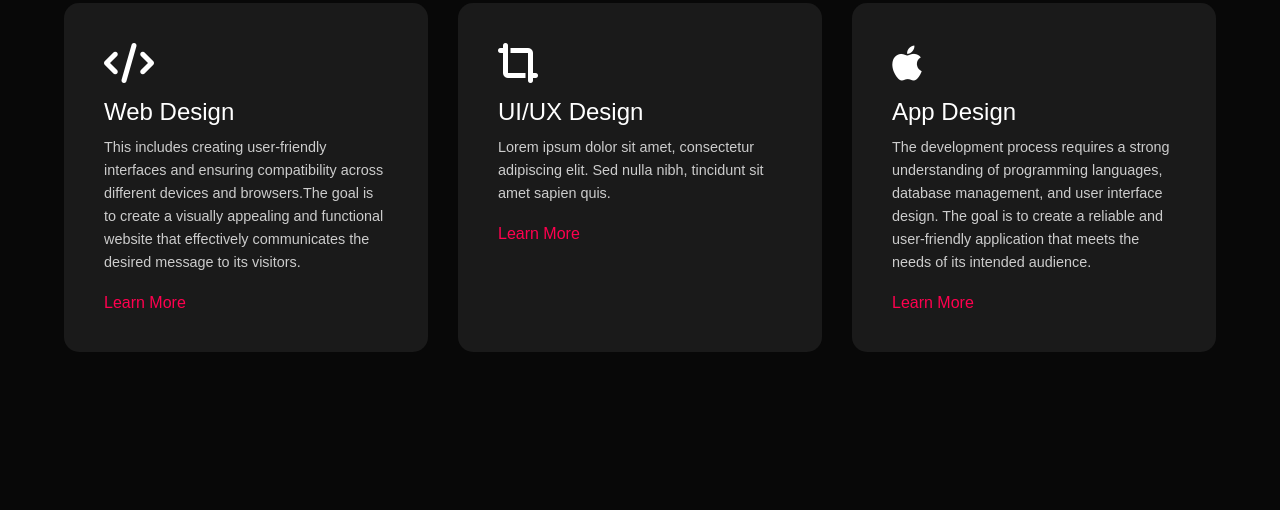
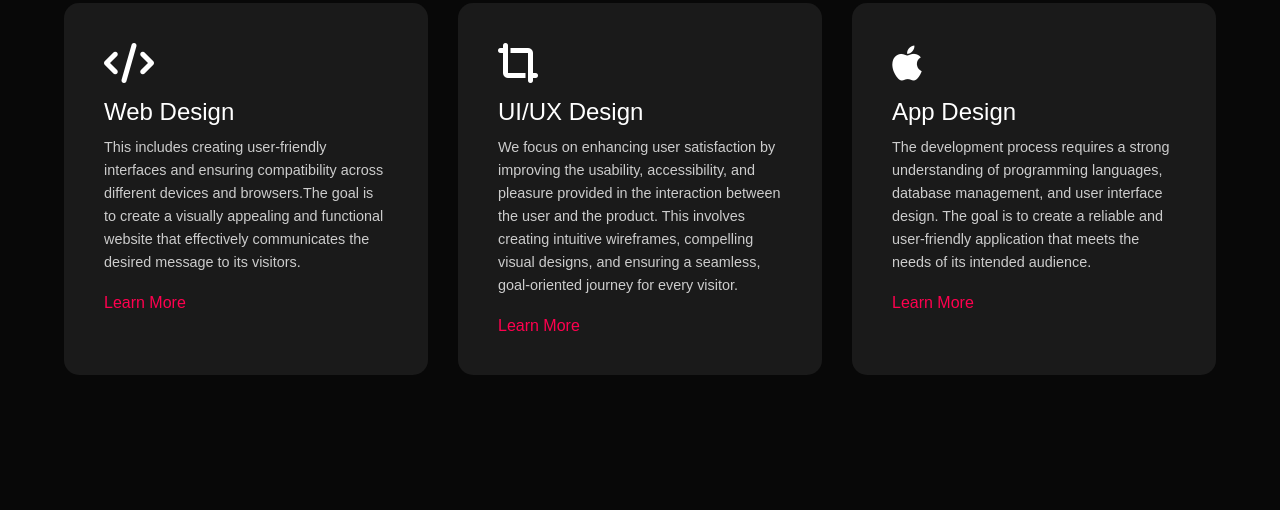
Before and after one commit to Akila-Isuru/Portfolio, a plain HTML site: page index.html in a window 1280 px wide. Shown: the part 1685-2195 px from the top of the page. Drawn offline with nearby package versions, Linux system fonts and the light colour scheme; a small style sheet from the web is missing.

Commit message:
update service card

```diff
--- a/index.html
+++ b/index.html
@@ -115,8 +115,11 @@
             <i class="fa-solid fa-crop-simple"></i>
             <h3>UI/UX Design</h3>
             <p>
-              Lorem ipsum dolor sit amet, consectetur adipiscing elit. Sed nulla
-              nibh, tincidunt sit amet sapien quis.
+              We focus on enhancing user satisfaction by improving the
+              usability, accessibility, and pleasure provided in the interaction
+              between the user and the product. This involves creating intuitive
+              wireframes, compelling visual designs, and ensuring a seamless,
+              goal-oriented journey for every visitor.
             </p>
             <a href="#">Learn More</a>
           </div>
```
